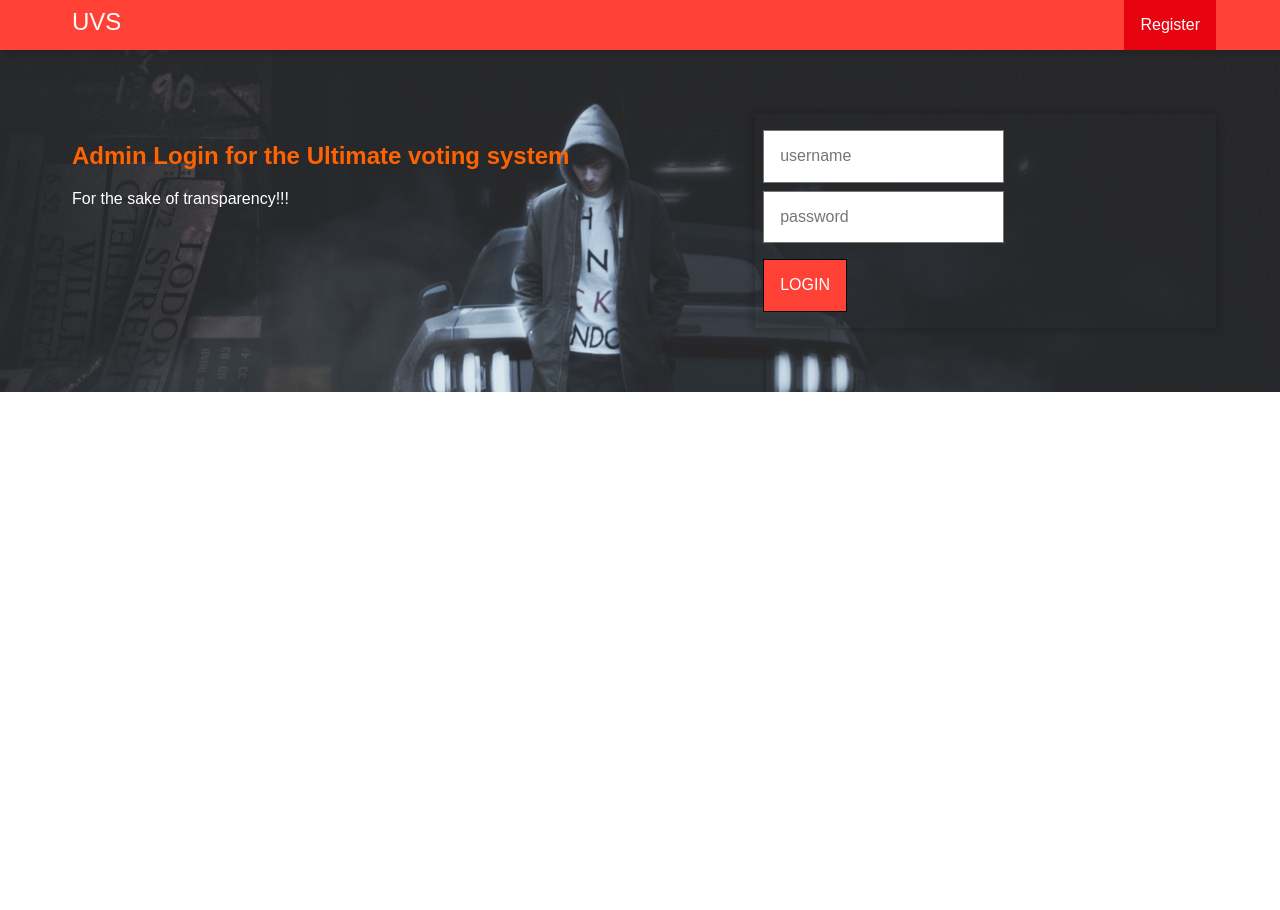
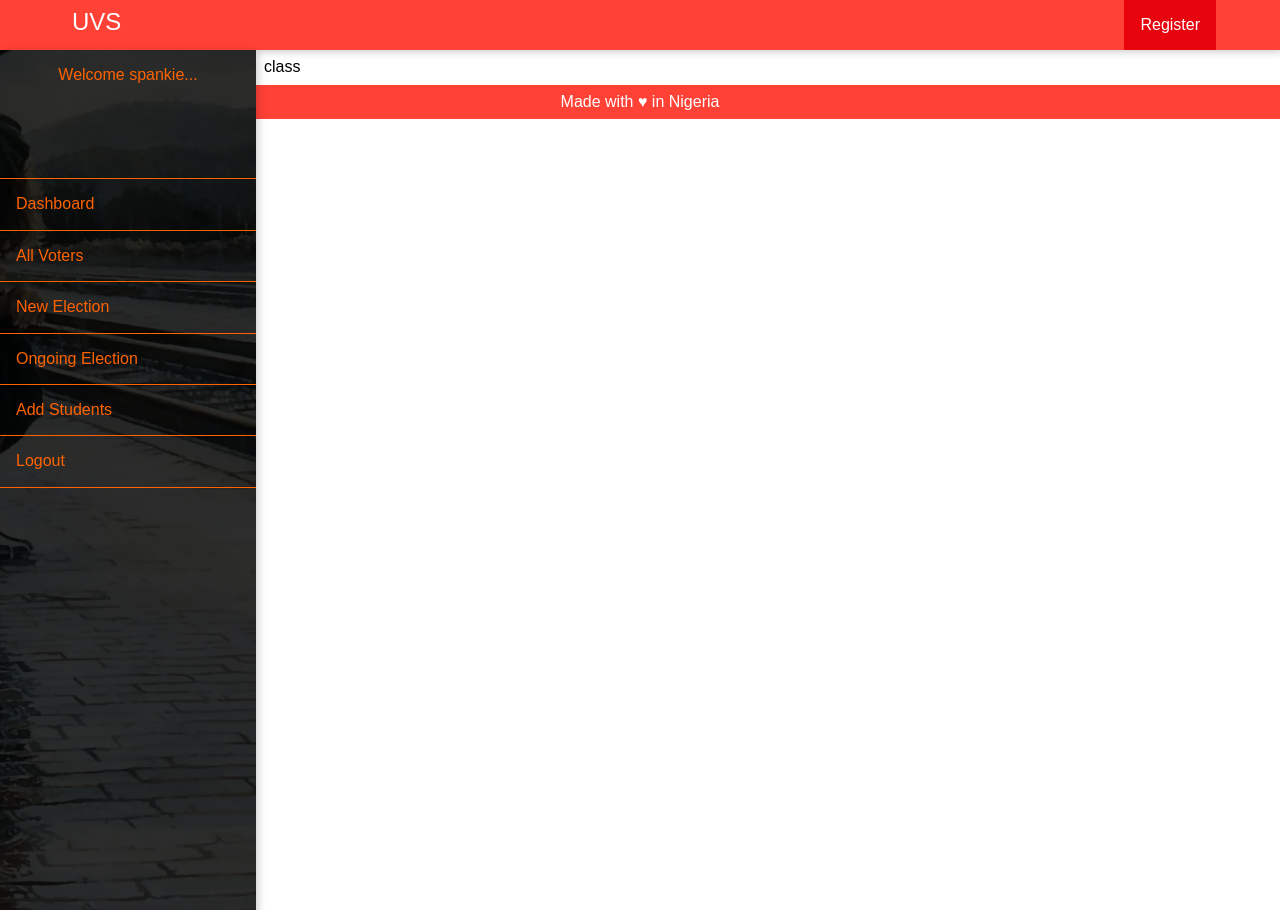
Before and after one commit to spankie/uvs, a Node server app: page /admin/ in a window 1280 px wide. Run offline with Node 20, Linux system fonts and the light colour scheme; the visitor is signed in with stand-in values (Sample User, id 1).

Commit message:
UI enhancements

```diff
--- a/auth/auth.js
+++ b/auth/auth.js
@@ -1,4 +1,10 @@
 module.exports.login = function(req, res, next) {
-    req.loggedin = false;
+    var cookie = req.cookies.UVS;
+    if (cookie === undefined) {
+        req.loggedin = false;
+    } else {
+        req.loggedin = true;
+        console.log("cookie: " + cookie[0].email);
+    }
     next();
 }
--- a/routes/index.js
+++ b/routes/index.js
@@ -7,4 +7,9 @@ router.get('/', function(req, res, next) {
     res.render('index', data);
 });
 
+
+router.get('/logout', function(req, res) {
+    res.clearCookie('UVS');
+    res.redirect('/');
+});
 module.exports = router;
--- a/views/admin.ejs
+++ b/views/admin.ejs
@@ -38,16 +38,16 @@
     <% if (page == 'login') { %>
         <div class="ph0 ph3-m ph5-l pv5 cf">
         <!-- remember to make this responsive -->
-            <div class="fl w-60 pa2">
+            <div class="fl w-70-ns pa2">
                 <h2 class="orange">Admin Login for the Ultimate voting system</h2>
                 <p class="white">For the sake of transparency!!!</p>
             </div>
-            <div class="fl w-40">
-                <div class="shadow-2 pa2">
+            <div class="fl w-30-ns tc">
+                <div class="shadow-2 pa2 tc bg-orange">
                     <form action="" method="POST">
-                        <input type="text" name="username" placeholder="username" class="ba navy pa3 db mv2">
-                        <input type="password" name="password" placeholder="password" class="ba navy pa3 db mv2">
-                        <input type="submit" name="login" value="LOGIN" class="pa3 ba b-white white bg-red mv2">
+                        <input type="text" name="username" placeholder="username" class="w-100 ba navy pa3 db mv2 tc">
+                        <input type="password" name="password" placeholder="password" class="w-100 ba navy pa3 db mv2 tc">
+                        <input type="submit" name="login" value="LOGIN" class="pa3 ba b-white white bg-red mv2 shadow-4 pointer">
                     </form>
                 </div>
             </div>
@@ -55,24 +55,35 @@
     </div><!-- close the nav div -->
     <% } else { %>
     </div><!-- close the nav div -->
-    <div class="ph0 ph3-m ph5-l pv4">
-        <div class="fl w-20">
-            <div class="shadow-4 orange">
-                <a href="#!" class="orange bb b--orange db ph3 pv3">Dashboard</a>
-                <a href="#!" class="orange bb b--orange db ph3 pv3">All Voters</a>
-                <a href="#!" class="orange bb b--orange db ph3 pv3">New Election</a>
-                <a href="#!" class="orange b--orange db ph3 pv3">Ongoing Election</a>
+
+    <div class="">
+        <div class="w-20" style="position: fixed; height: 100vh">
+            <div class="shadow-4 orange h-100" style="background: white url('images/sweet2.jpg') center no-repeat;">
+                <div class="h-100" style="background-color: rgba(2,2,2, 0.8)">
+                    <div class="h4 pa3">
+                        <p class="ma0 tc">Welcome spankie...</p>
+                    </div>
+                    <a href="#!" class="orange bb bt b--orange db ph3 pv3 no-underline dim">Dashboard</a>
+                    <a href="#!" class="orange bb b--orange db ph3 pv3 no-underline dim">All Voters</a>
+                    <a href="#!" class="orange bb b--orange db ph3 pv3 no-underline dim">New Election</a>
+                    <a href="#!" class="orange bb b--orange db ph3 pv3 no-underline dim">Ongoing Election</a>
+                    <a href="#!" class="orange bb b--orange db ph3 pv3 no-underline dim">Add Students</a>
+                    <a href="/logout" class="orange bb b--orange db ph3 pv3 no-underline dim">Logout</a>
+                </div>
             </div>
         </div>
 
-        <div class="fl w-80">
-            <div class="ml2 ba pa2">
-                <p>class</p>
+        <div class="" style="margin-left: 20%;">
+            <div class="pa2">
+                <p class="mv0">class</p>
             </div>
         </div>
     </div>
     <!-- insert custom js here -->
     <% } %>
+    <footer class="bg-red ph0 ph3-m ph5-l white pv2">
+        <p class="mv0 tc">Made with &hearts; in Nigeria</p>
+    </footer>
     <script src="/js/jquery-3.1.1.min.js"></script>
 </body>
 
```
Also changed, not shown: views/index.ejs (+29 -3 lines), public/images/avatar.jpg (added), public/images/sweet2.jpg (added).
